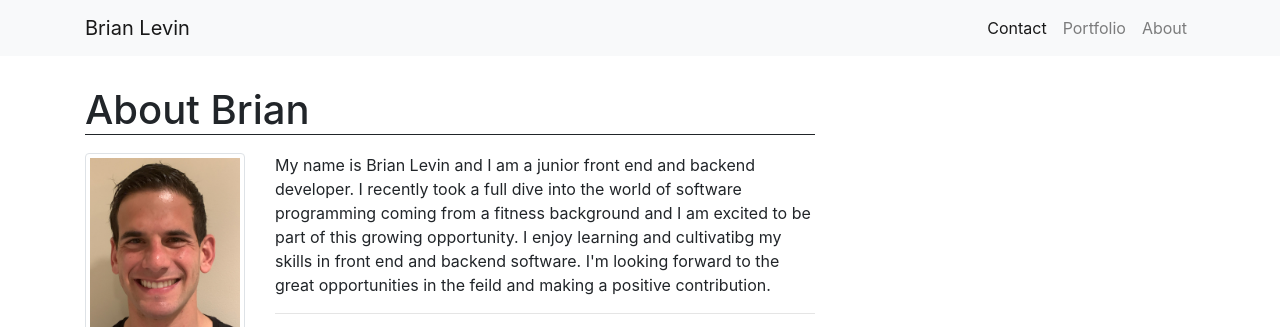
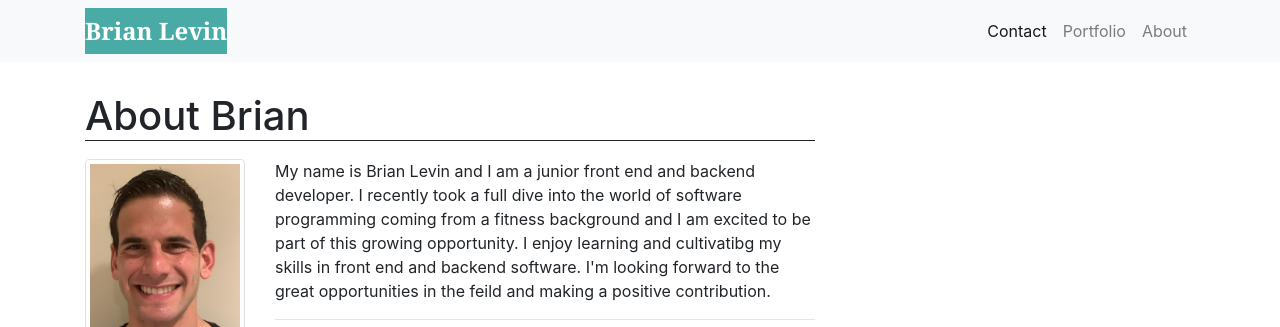
Before and after one commit to BrianLevin/Brian-Levin-Homework-2, a plain HTML site: page index.html in a window 1280 px wide. Shown: the top 327 px of the page. Drawn offline with nearby package versions, Linux system fonts and the light colour scheme.

Commit message:
stylely my logo tag which bolded and hightlighted my name in the navbar

```diff
--- a/style.css
+++ b/style.css
@@ -31,7 +31,15 @@ p {
     margin-top: 152px;
 
 }
-.bg-blue{
-background-color: blue;
 
+#logo {
+    font-family: Georgia, Times, "Times New Roman", serif;
+
+  /* Typography */
+  font-size: 24px;
+  font-weight: bold;
+  color: #fff;
+
+  /* Visual */
+  background: #4aaaa5;
 }
```
